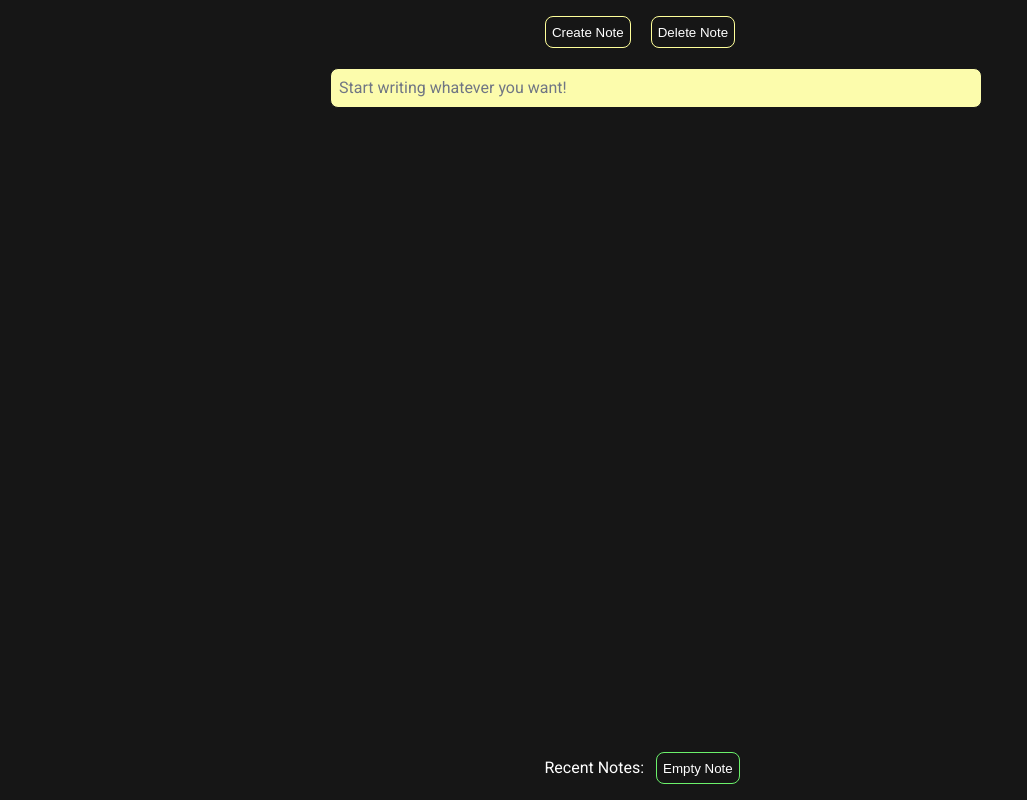
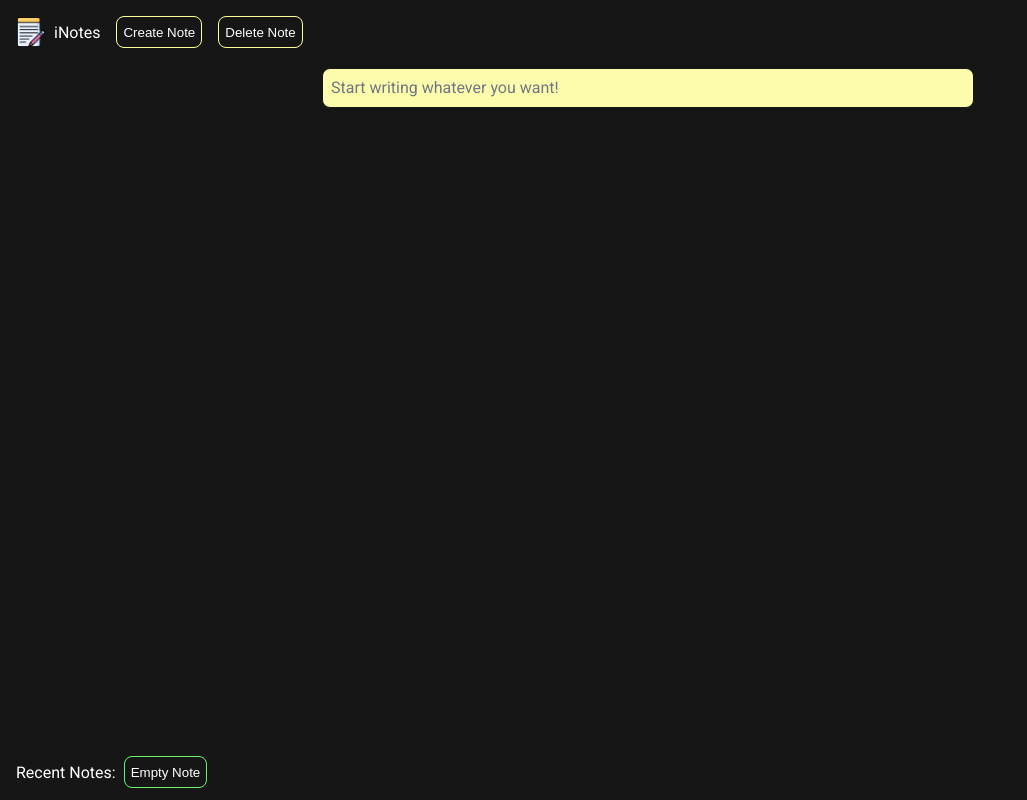
Before and after one commit to zayndamji/iNotes, a plain HTML site: page index.html in a window 1280 px wide. Shown: the whole page, without its empty margins (0-1027 px from the left). Drawn offline with Linux system fonts and the light colour scheme.

Commit message:
added logo, title, and restyled bottom and top bars

```diff
--- a/index.html
+++ b/index.html
@@ -6,11 +6,13 @@
   <meta name="viewport" content="width=device-width, initial-scale=1.0">
   <link rel="stylesheet" href="/styles.css">
   <link rel="icon" type="image/png" href="/favicon.png">
-  <title>Notes</title>
+  <title>iNotes</title>
 </head>
 
 <body>
   <div id="topbar">
+    <img id="websiteIcon" src="favicon.png">
+    <span id="websiteTitle">iNotes</span>
     <button id="createNote">Create Note</button>
     <button id="deleteNote">Delete Note</button>
   </div>
--- a/styles.css
+++ b/styles.css
@@ -1,10 +1,12 @@
 @import url('https://fonts.googleapis.com/css2?family=Roboto:ital,wght@0,100;0,300;0,400;0,500;0,700;0,900;1,100;1,300;1,400;1,500;1,700;1,900&display=swap');
 
 body {
-  margin: 16px;
+  margin: 0;
+  padding: 8px;
   font-family: Roboto, sans-serif;
   text-align: center;
   background-color: rgb(22, 22, 22);
+  scrollbar-color: white rgb(22, 22, 22);
 }
 
 #topbar {
@@ -15,6 +17,9 @@ body {
   z-index: 1;
   background-color: rgb(22, 22, 22);
   padding: 8px 0;
+  display: flex;
+  justify-content: left;
+  align-items: center;
 }
 
 #focusedNote {
@@ -34,11 +39,26 @@ body {
   left: 0;
   width: 100%;
   z-index: 1;
+  height: 48px;
   background-color: rgb(22, 22, 22);
-  padding: 8px 16px;
+  padding: 16px 16px 4px 16px;
   overflow-x: scroll;
   white-space: nowrap;
   scrollbar-color: white rgb(22, 22, 22);
+  display: flex;
+  justify-content: left;
+  align-items: center;
+}
+
+#websiteIcon {
+  height: 30px;
+  padding-left: 16px;
+  padding-right: 8px;
+}
+
+#websiteTitle {
+  color: white;
+  padding-right: 8px;
 }
 
 button {
```
